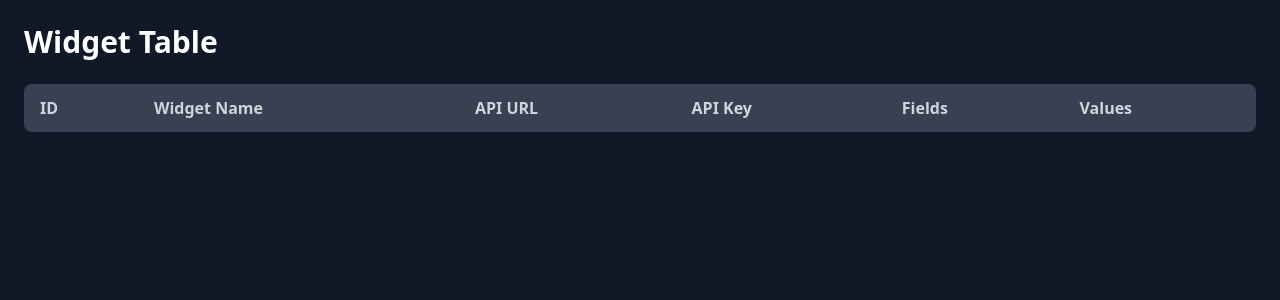
After one commit to crzykidd/service-tracker-dashboard, a Flask app: page /widgets in a window 1280 px wide. The commit adds this page. Shown: the top 300 px of the page. Run offline with Flask 3, Linux system fonts and the light colour scheme; lists and menus that the app fills with data are empty; parts of the project's set-up code (start-up, migrations or seed data) failed here and were passed over; some libraries are stand-ins or nearby versions.

Commit message:
Updated edit to have widget info, and first widget working for sonarr.   Need to update dashboards still.

```diff
--- a/app.py
+++ b/app.py
@@ -20,6 +20,7 @@ from image_utils import fetch_icon_if_missing
 from apscheduler.schedulers.background import BackgroundScheduler
 from apscheduler.triggers.cron import CronTrigger
 from apscheduler.triggers.interval import IntervalTrigger
+import json
 
 DATABASE_PATH = '/config/services.db'
 LOGFILE = '/config/std.log'
@@ -111,7 +112,8 @@ class ServiceEntry(db.Model):
     group_name = db.Column(db.String(20), nullable=True, default="zz_none")
     is_static = db.Column(db.Boolean, nullable=False, default=False)
     started_at = db.Column(db.String(100), nullable=True)  # stored in ISO string format
-    widget_id = db.Column(db.Integer, nullable=True)
+    widget_id = db.Column(db.Integer, db.ForeignKey('widget.id'), nullable=True)
+    widget = db.relationship('Widget', backref='services', lazy=True)
 
     def to_dict(self):
         return {
@@ -194,45 +196,9 @@ def time_since(dt):
         dt = dt.replace(tzinfo=now.tzinfo)
     return humanize.naturaltime(now - dt)
 
-# Ensure DB schema exists
-#logger.info("✅ Checking for 'service_entry' table...")
-#conn = sqlite3.connect(DATABASE_PATH)
-#cursor = conn.cursor()
-#cursor.execute("""
-#    CREATE TABLE IF NOT EXISTS service_entry (
-#        id INTEGER PRIMARY KEY AUTOINCREMENT,
-#        host TEXT NOT NULL,
-#        container_name TEXT NOT NULL,
-#        container_id TEXT,
-#        internalurl TEXT,
-#        externalurl TEXT,
-#        last_updated TEXT NOT NULL,
-#        last_api_update TEXT,
-#        stack_name TEXT,
-#        docker_status TEXT,
-#        internal_health_check_enabled BOOLEAN,
-#        internal_health_check_status TEXT,
-#        internal_health_check_update TEXT,
-#        external_health_check_enabled BOOLEAN,
-#        external_health_check_status TEXT,
-#        external_health_check_update TEXT,
-#        image_registry TEXT,
-#        image_owner TEXT,
-#        image_name TEXT,
-#        image_tag TEXT,
-#        image_icon TEXT,
-#        group_name TEXT,
-#        is_static BOOLEAN NOT NULL DEFAULT 0,
-#        started_at TEXT
-#    )
-#""")
-#conn.commit()
-#conn.close()
-#logger.info("✅ DB schema ensured.")
-
 
 from collections import defaultdict
-
+scheduler = BackgroundScheduler()
 @app.route('/')
 def dashboard():
     sort = request.args.get('sort', 'group_name')
@@ -327,53 +293,7 @@ def tiled_dashboard():
         STD_DOZZLE_URL=app.config['std_dozzle_url'],
         total_entries=len(entries)
     )
-@app.route('/add_widget', methods=['POST'])
-def add_widget():
-    widget_name = request.form['widget_name']
-    widget_url = request.form['widget_url']
-    widget_api_key = request.form['widget_api_key']
-    widget_fields = request.form['widget_fields']  # JSON array
 
-    # Create new Widget object
-    new_widget = Widget(
-        widget_name=widget_name,
-        widget_url=widget_url,
-        widget_api_key=widget_api_key,
-        widget_fields=widget_fields  # Make sure it's stored as a JSON array
-    )
-
-    db.session.add(new_widget)
-    db.session.commit()
-
-    flash(f"Widget '{widget_name}' added successfully!", 'success')
-    return redirect(url_for('settings'))  # Redirect back to settings page
-
-@app.route('/edit_widget/<int:id>', methods=['POST'])
-def edit_widget(id):
-    widget = Widget.query.get(id)
-
-    if request.method == 'POST':
-        # Update the widget's fields
-        widget.widget_name = request.form['widget_name']
-        widget.widget_url = request.form['widget_url']
-        widget.widget_api_key = request.form['widget_api_key']
-        widget.widget_fields = request.form['widget_fields']
-
-        db.session.commit()
-
-        flash(f"Widget '{widget.widget_name}' updated successfully!", 'success')
-        return redirect(url_for('settings'))
-
-@app.route('/delete_widget/<int:id>', methods=['GET'])
-def delete_widget(id):
-    widget = Widget.query.get(id)
-
-    if widget:
-        db.session.delete(widget)
-        db.session.commit()
-        flash(f"Widget '{widget.widget_name}' deleted successfully!", 'success')
-
-    return redirect(url_for('settings'))
 
 
 @app.route("/dbdump")
@@ -811,7 +731,26 @@ def api_register():
     return jsonify(entry.to_dict()), 200 if entry else 201
 
 
+@app.route('/widget_config/<widget_name>')
+def widget_config(widget_name):
+    path = os.path.join('/app/widgets', widget_name, 'settings.json')
+    if not os.path.exists(path):
+        return jsonify([])  # Or 404 if you prefer
+    with open(path) as f:
+        try:
+            config = json.load(f)
+            return jsonify(config.get("available_fields", []))
+        except Exception as e:
+            app.logger.warning(f"Failed to load widget settings for {widget_name}: {e}")
+            return jsonify([])
 
+
+from sqlalchemy.orm import joinedload
+
+@app.route('/widgets')
+def list_widgets():
+    widgets = Widget.query.options(joinedload(Widget.widget_values)).all()
+    return render_template("widget_list.html", widgets=widgets)
 
 
 @app.route('/edit/<int:id>', methods=['GET', 'POST'])
@@ -829,6 +768,35 @@ def edit_entry(id):
     if not referrer.startswith('/'):
         referrer = '/'
 
+    # Fetch all available widgets from the widgets directory
+    widgets_dir = '/app/widgets'
+    available_widgets = []
+
+    if os.path.exists(widgets_dir):
+        # Log the path of the directory being scanned
+        logger.debug(f"Scanning directory for widgets: {widgets_dir}")
+
+        # List directories in the widgets folder (one directory per widget)
+        available_widgets = [d for d in os.listdir(widgets_dir) if os.path.isdir(os.path.join(widgets_dir, d))]
+
+        # Log the number of widgets found and their directory names
+        if available_widgets:
+            logger.debug(f"Found {len(available_widgets)} widget(s) in directory: {widgets_dir}")
+            logger.debug(f"Widgets found: {', '.join(available_widgets)}")  # Log directory names (widget names)
+        else:
+            logger.debug(f"No widgets found in directory: {widgets_dir}")
+    else:
+        logger.warning(f"Widgets directory not found: {widgets_dir}")
+
+    # Fetch the current widget info if a widget is associated
+    selected_widget = None
+    if entry.widget_id:
+        selected_widget = Widget.query.get(entry.widget_id)
+        if selected_widget:
+            logger.debug(f"Selected widget for entry {entry.id}: {selected_widget.widget_name}")
+        else:
+            logger.warning(f"No widget found for entry {entry.id} with widget_id: {entry.widget_id}")
+
     if request.method == 'POST':
         # Handle delete action
         if 'delete' in request.form and request.form.get('delete_confirmation') == entry.container_name:
@@ -839,7 +807,7 @@ def edit_entry(id):
             return redirect(referrer)
         elif 'delete' in request.form:
             flash(f"Deletion not confirmed for '{entry.container_name}'. Please type the name to confirm.", 'warning')
-            return render_template("edit_entry.html", entry=entry, ref=referrer)
+            return render_template("edit_entry.html", entry=entry, ref=referrer, available_widgets=available_widgets, selected_widget=selected_widget)
 
         # Update all editable fields
         entry.host = request.form.get('host', '').strip()
@@ -848,6 +816,50 @@ def edit_entry(id):
         entry.externalurl = request.form.get('externalurl', '').strip() or None
         entry.group_name = request.form.get('group_name', '').strip() or None
 
+
+        # Handle widget selection and update logic
+        widget_name = request.form.get('widget_name')  # always the actual name (e.g. 'sonarr')
+        widget_url = request.form.get('widget_url', '').strip()
+        widget_api_key = request.form.get('widget_api_key', '').strip()
+        widget_fields = request.form.getlist('widget_fields')
+
+        if not widget_name or widget_name == "none":
+            entry.widget_id = None
+        else:
+            if entry.widget_id:
+                widget = Widget.query.get(entry.widget_id)
+                if widget:
+                    widget.widget_name = widget_name
+                    widget.widget_url = widget_url
+                    widget.widget_api_key = widget_api_key
+                    widget.widget_fields = widget_fields
+                else:
+                    logger.warning(f"Entry has widget_id={entry.widget_id}, but it doesn't exist. Creating new widget.")
+                    new_widget = Widget(
+                        widget_name=widget_name,
+                        widget_url=widget_url,
+                        widget_api_key=widget_api_key,
+                        widget_fields=widget_fields,
+                    )
+                    db.session.add(new_widget)
+                    db.session.flush()
+                    entry.widget_id = new_widget.id
+            else:
+                new_widget = Widget(
+                    widget_name=widget_name,
+                    widget_url=widget_url,
+                    widget_api_key=widget_api_key,
+                    widget_fields=widget_fields,
+                )
+                db.session.add(new_widget)
+                db.session.flush()
+                entry.widget_id = new_widget.id
+
+
+
+
+
+        # Handle the image icon
         raw = request.form.get('image_icon', '').strip().lower()
         if raw and not raw.endswith('.svg'):
             new_image_icon = f"{raw}.svg"
@@ -856,6 +868,7 @@ def edit_entry(id):
 
         entry.image_icon = new_image_icon  # Always set explicitly, even blank
 
+        # Icon logic (as you already have)
         if new_image_icon:
             icon_path = os.path.join(IMAGE_DIR, new_image_icon)
             if not os.path.exists(icon_path):
@@ -902,65 +915,72 @@ def edit_entry(id):
             flash(f"Error updating entry: {str(e)}", 'danger')
 
         return redirect(referrer)
+    all_widgets = Widget.query.all()
+    return render_template("edit_entry.html", entry=entry, ref=referrer, available_widgets=available_widgets, selected_widget=selected_widget, widgets=all_widgets)
 
-    return render_template("edit_entry.html", entry=entry, ref=referrer)
 
 # widget checks
+from widgets.sonarr.fetch_data import fetch_widget_data  # You may want to import dynamically if many widgets
+
 def update_widget_data_periodically():
-    """
-    This function is called periodically to update widget data for all widgets.
-    It fetches data based on the API URL, API key, and widget fields, then updates the WidgetValue table.
-    """
-    # Get all widgets from the database
-    widgets = Widget.query.all()
+    with app.app_context():
+        widgets = Widget.query.all()
 
-    # For each widget, fetch data and update the WidgetValue table
-    for widget in widgets:
-        api_url = widget.widget_url
-        api_key = widget.widget_api_key
-        widget_fields = widget.widget_fields  # Assume this is a JSON list of fields
+        for widget in widgets:  # ✅ Now inside context
+            print(f"🔄 Running widget fetch for: {widget.widget_name} ({widget.id})")
+            try:
+                widget_key = widget.widget_name  # 💡 Use widget_name, not widget_key
+                widget_dir = os.path.join('widgets', widget_key)
+                settings_path = os.path.join(widget_dir, 'settings.json')
 
-        # Fetch the data for the widget
-        data = fetch_widget_data(api_url, api_key, widget_fields)
+                if not os.path.exists(settings_path):
+                    print(f"⚠️ Missing settings.json for widget '{widget_key}'")
+                    continue
 
-        if "error" in data:
-            print(f"Error fetching data for widget {widget.id}: {data['error']}")
-            continue
+                with open(settings_path, 'r') as f:
+                    settings = json.load(f)
 
-        # Update the WidgetValue table with the new data
-        for key, value in data.items():
-            # Check if the widget value already exists
-            widget_value = WidgetValue.query.filter_by(widget_id=widget.id, widget_value_key=key).first()
+                available_fields = settings.get("available_fields", [])
+                requested_fields = widget.widget_fields
+                api_url = widget.widget_url
+                api_key = widget.widget_api_key
 
-            if not widget_value:
-                # If no existing record, create a new one
-                widget_value = WidgetValue(
-                    widget_id=widget.id,
-                    widget_value_key=key,
-                    widget_value=str(value)  # Store the value as a string
-                )
-                db.session.add(widget_value)
-            else:
-                # If the record exists, update it
-                widget_value.widget_value = str(value)
+                try:
+                    import importlib
+                    module = importlib.import_module(f"widgets.{widget_key}.fetch_data")
+                    fetch_func = getattr(module, "fetch_widget_data")
+                    data = fetch_func(api_url, api_key, requested_fields, available_fields)
+                except Exception as e:
+                    print(f"❌ Failed to load widget fetcher for '{widget_key}': {e}")
+                    continue
 
-            # Commit the changes to the database
-            db.session.commit()
+                if isinstance(data, dict) and "error" in data:
+                    print(f"❌ Error fetching data for widget {widget.id}: {data['error']}")
+                    continue
 
-    print("Widget values updated successfully!")
+                for key, value in data.items():
+                    widget_value = WidgetValue.query.filter_by(widget_id=widget.id, widget_value_key=key).first()
 
-# Set up the APScheduler
-scheduler = BackgroundScheduler()
-scheduler.add_job(
-    update_widget_data_periodically,
-    IntervalTrigger(minutes=10),  # Set interval to 10 minutes (adjust as needed)
-    id='widget_data_update_job',
-    name='Update widget values periodically',
-    replace_existing=True
-)
+                    if not widget_value:
+                        widget_value = WidgetValue(
+                            widget_id=widget.id,
+                            widget_value_key=key,
+                            widget_value=str(value)
+                        )
+                        db.session.add(widget_value)
+                    else:
+                        widget_value.widget_value = str(value)
 
-# Start the scheduler
-scheduler.start()
+                db.session.commit()
+                print(f"✅ Updated values for widget {widget_key} (ID: {widget.id})")
+
+            except Exception as e:
+                print(f"🔥 Exception while processing widget {widget.id}: {str(e)}")
+
+
+
+
+
 
 # Background health check loop
 def health_check_loop():
@@ -1047,11 +1067,6 @@ def run_scheduled_backup():
             logger.info(f"🧹 Removed {removed} expired backup(s) from {backup_dir}")
 
 
-# Start background scheduler
-scheduler = BackgroundScheduler()
-scheduler.add_job(run_scheduled_backup, CronTrigger(hour=0, minute=5))  # 12:05 AM
-#scheduler.add_job(run_scheduled_backup, IntervalTrigger(minutes=1))
-scheduler.start()
 
 app.debug = os.environ.get("FLASK_DEBUG", "0") == "1"
 
@@ -1084,6 +1099,31 @@ def verify_and_fetch_missing_icons():
 if not app.debug or os.environ.get("WERKZEUG_RUN_MAIN") == "true":
     threading.Thread(target=health_check_loop, daemon=True).start()
 
+# === APScheduler Setup with Debug-Safe Guard ===
+if not app.debug or os.environ.get("WERKZEUG_RUN_MAIN") == "true":
+    scheduler = BackgroundScheduler()
+
+    scheduler.add_job(
+        update_widget_data_periodically,
+        IntervalTrigger(seconds=15),
+        id='widget_data_update_job',
+        name='Update widget values periodically',
+        replace_existing=True
+    )
+
+    scheduler.add_job(
+        run_scheduled_backup,
+        CronTrigger(hour=0, minute=5),
+        id='scheduled_backup_job',
+        name='Run daily backup',
+        replace_existing=True
+    )
+
+    scheduler.start()
+
+    # Start any background threads too
+    threading.Thread(target=health_check_loop, daemon=True).start()
+
 
 
 if __name__ == '__main__':
--- /dev/null
+++ b/templates/widget_list.html
@@ -0,0 +1,49 @@
+<!DOCTYPE html>
+<html lang="en">
+<head>
+  <meta charset="UTF-8">
+  <title>Widget Table</title>
+  <script src="https://cdn.tailwindcss.com"></script>
+</head>
+<body class="bg-gray-900 text-white p-6 font-sans">
+  <h1 class="text-3xl font-bold mb-6">Widget Table</h1>
+
+  <div class="overflow-x-auto">
+    <table class="min-w-full bg-gray-800 rounded-lg overflow-hidden">
+      <thead class="bg-gray-700 text-gray-300">
+        <tr>
+          <th class="px-4 py-3 text-left">ID</th>
+          <th class="px-4 py-3 text-left">Widget Name</th>
+          <th class="px-4 py-3 text-left">API URL</th>
+          <th class="px-4 py-3 text-left">API Key</th>
+          <th class="px-4 py-3 text-left">Fields</th>
+          <th class="px-4 py-3 text-left">Values</th> <!-- ✅ new -->
+        </tr>
+      </thead>
+      <tbody>
+        {% for widget in widgets %}
+        <tr class="border-t border-gray-700 hover:bg-gray-700">
+          <td class="px-4 py-2">{{ widget.id }}</td>
+          <td class="px-4 py-2">{{ widget.widget_name }}</td>
+          <td class="px-4 py-2">{{ widget.widget_url }}</td>
+          <td class="px-4 py-2">{{ widget.widget_api_key }}</td>
+          <td class="px-4 py-2 text-sm text-gray-400">{{ widget.widget_fields | tojson }}</td>
+          <td class="px-4 py-2 text-sm text-green-300">
+            {% if widget.widget_values %}
+              <ul class="list-disc list-inside space-y-1">
+                {% for val in widget.widget_values %}
+                  <li><strong>{{ val.widget_value_key }}</strong>: {{ val.widget_value }}</li>
+                {% endfor %}
+              </ul>
+            {% else %}
+              <em class="text-gray-500">No values</em>
+            {% endif %}
+          </td>
+        </tr>
+        {% endfor %}
+      </tbody>
+
+    </table>
+  </div>
+</body>
+</html>
```
Also changed, not shown: templates/edit_entry.html (+121 -0 lines), templates/settings.html (+23 -13 lines), widgets/sonarr/fetch_data.py (added, +51 -0 lines), widgets/sonarr/logic/fetch_data.py (deleted, +0 -27 lines), widgets/sonarr/settings.json (added, +24 -0 lines), widgets/__init__.py (added), widgets/sonarr/__init__.py (added), widgets/sonarr/logic/process_data.py (deleted), widgets/sonarr/templates/widget_template.html (deleted).
